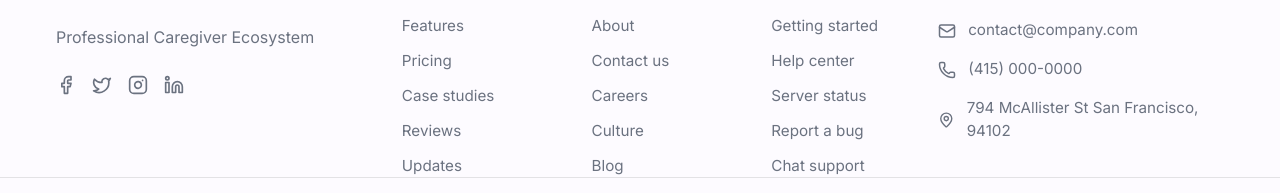
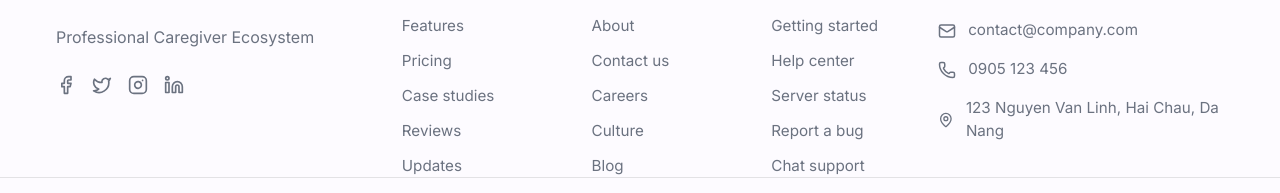
Before and after one commit to Vu-p/mommate-exe, a React (Vite) app in the folder front-end/: page / in a window 1280 px wide. Shown: the part 3308-3501 px from the top of the page. Built offline with nearby package versions, Linux system fonts and the light colour scheme; no server answers.

Commit message:
fix: update contact information in footer component

```diff
--- a/front-end/src/components/Footer.tsx
+++ b/front-end/src/components/Footer.tsx
@@ -55,11 +55,11 @@ const Footer = () => {
           </div>
           <div className="contact-item-figma">
             <Phone size={18} />
-            <span>(415) 000-0000</span>
+            <span>0905 123 456</span>
           </div>
           <div className="contact-item-figma">
             <MapPin size={18} />
-            <span>794 McAllister St San Francisco, 94102</span>
+            <span>123 Nguyen Van Linh, Hai Chau, Da Nang</span>
           </div>
         </div>
       </div>
```
